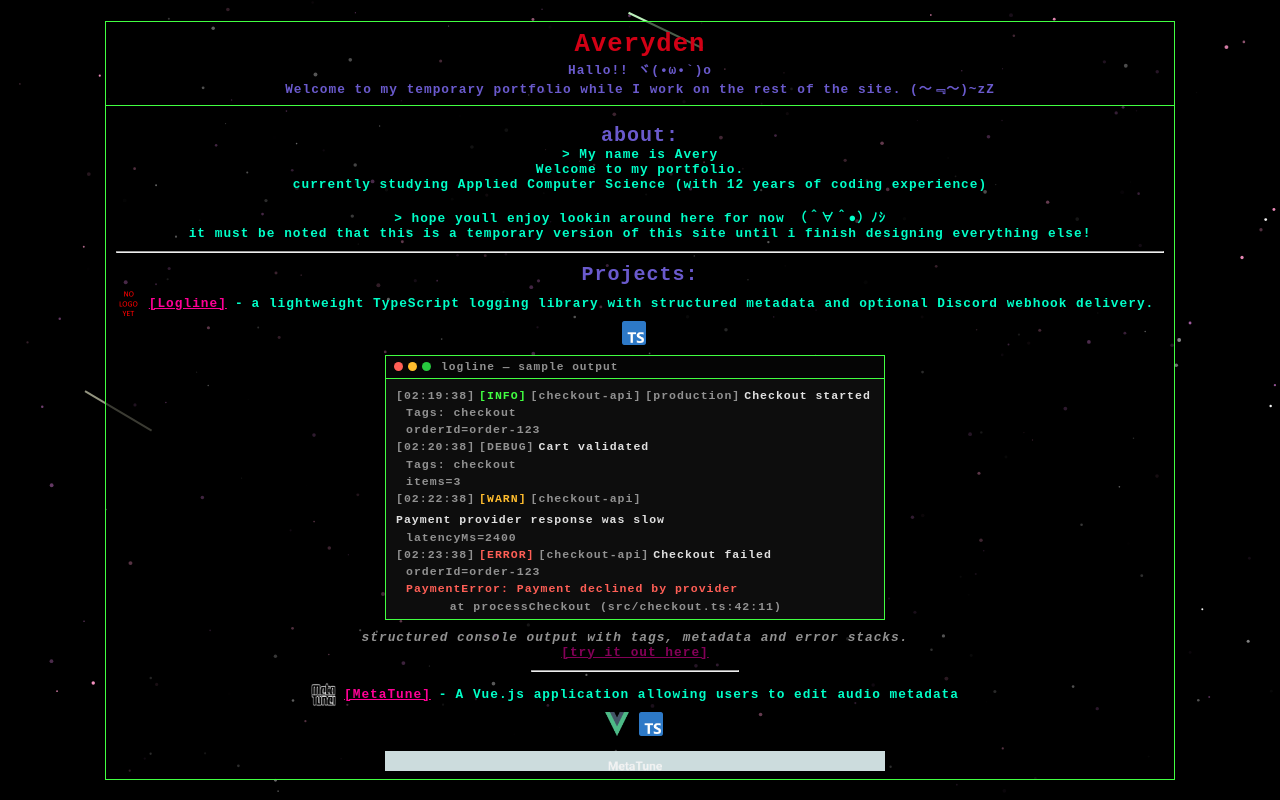
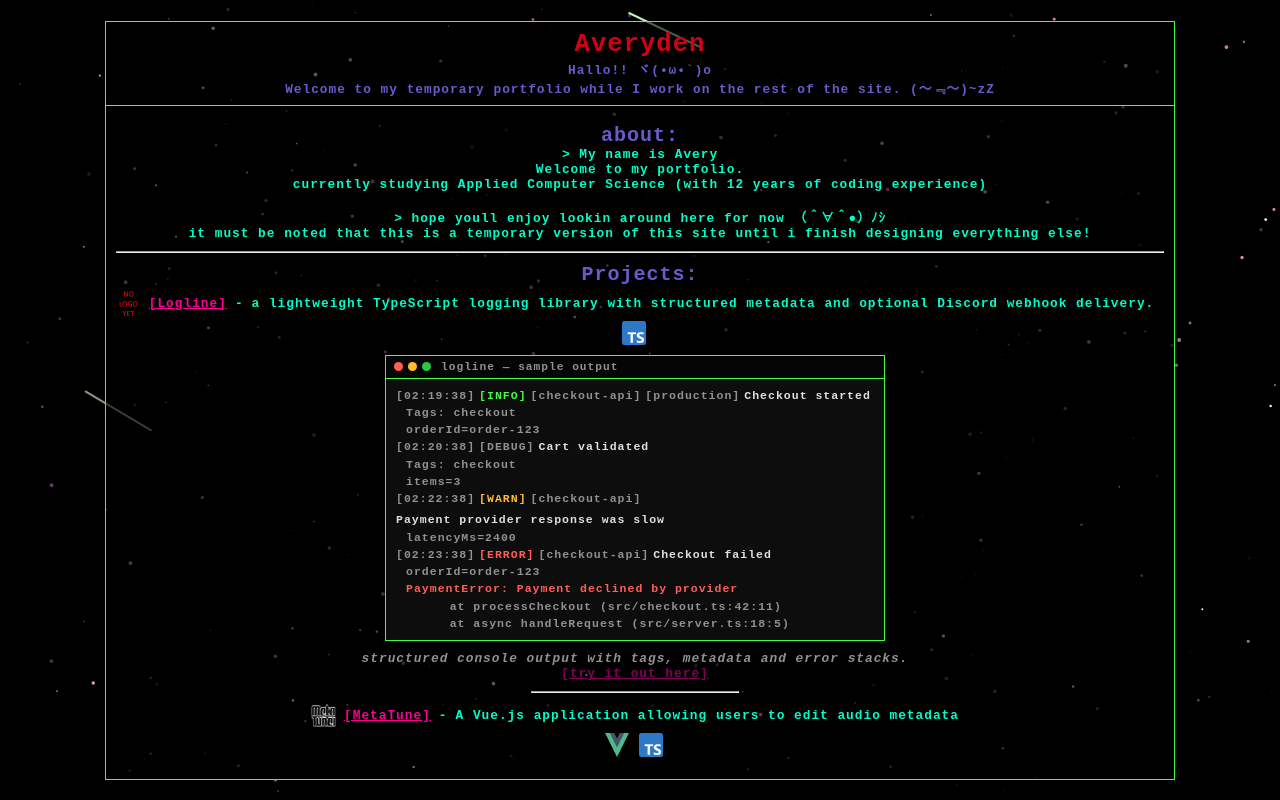
Before and after one commit to Averyden/averyden.github.io, a Vue app: page / in a window 1280 px wide. Built offline with nearby package versions, Linux system fonts and the light colour scheme.

Commit message:
feat: add fit mode to TerminalWindow for fully visible previews

```diff
--- a/src/components/ProjectCard.vue
+++ b/src/components/ProjectCard.vue
@@ -10,10 +10,14 @@
   </div>
 
   <div v-if="isLogline" class="projectPreview">
-    <TerminalWindow v-if="loglinePreview?.kind === 'console'" title="logline — sample output">
+    <TerminalWindow v-if="loglinePreview?.kind === 'console'" title="logline — sample output" fit>
       <LogEntryView v-for="(entry, i) in sampleEntries" :key="'sample-' + i" :entry="entry" />
     </TerminalWindow>
-    <TerminalWindow v-else-if="loglinePreview?.kind === 'discord'" title="logline — DiscordTransport">
+    <TerminalWindow
+      v-else-if="loglinePreview?.kind === 'discord'"
+      title="logline — DiscordTransport"
+      fit
+    >
       <DiscordEmbedMock :entry="discordSample" />
     </TerminalWindow>
     <p style="font-style: italic">{{ loglinePreview?.caption || '[no current previews to show]' }}</p>
--- a/src/components/logline/TerminalWindow.vue
+++ b/src/components/logline/TerminalWindow.vue
@@ -6,7 +6,7 @@
       <span class="dot dot-green"></span>
       <span class="terminal-title">{{ title }}</span>
     </div>
-    <div class="terminal-body">
+    <div class="terminal-body" :class="{ fit }">
       <slot />
     </div>
   </div>
@@ -15,6 +15,8 @@
 <script setup lang="ts">
 defineProps<{
   title?: string
+  /** show the full content without an inner scroll area */
+  fit?: boolean
 }>()
 </script>
 
@@ -75,4 +77,9 @@ defineProps<{
   scrollbar-width: none;
   -ms-overflow-style: none;
 }
+
+.terminal-body.fit {
+  max-height: none;
+  overflow-y: visible;
+}
 </style>
```
